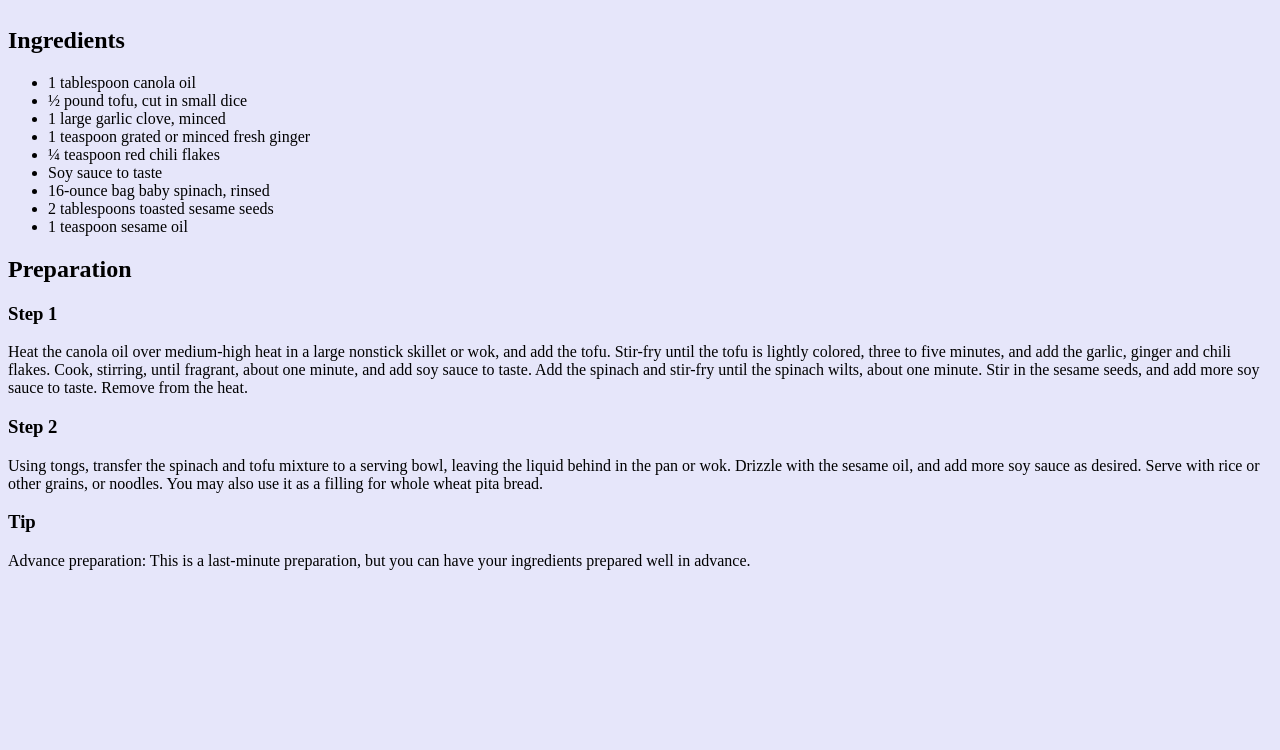
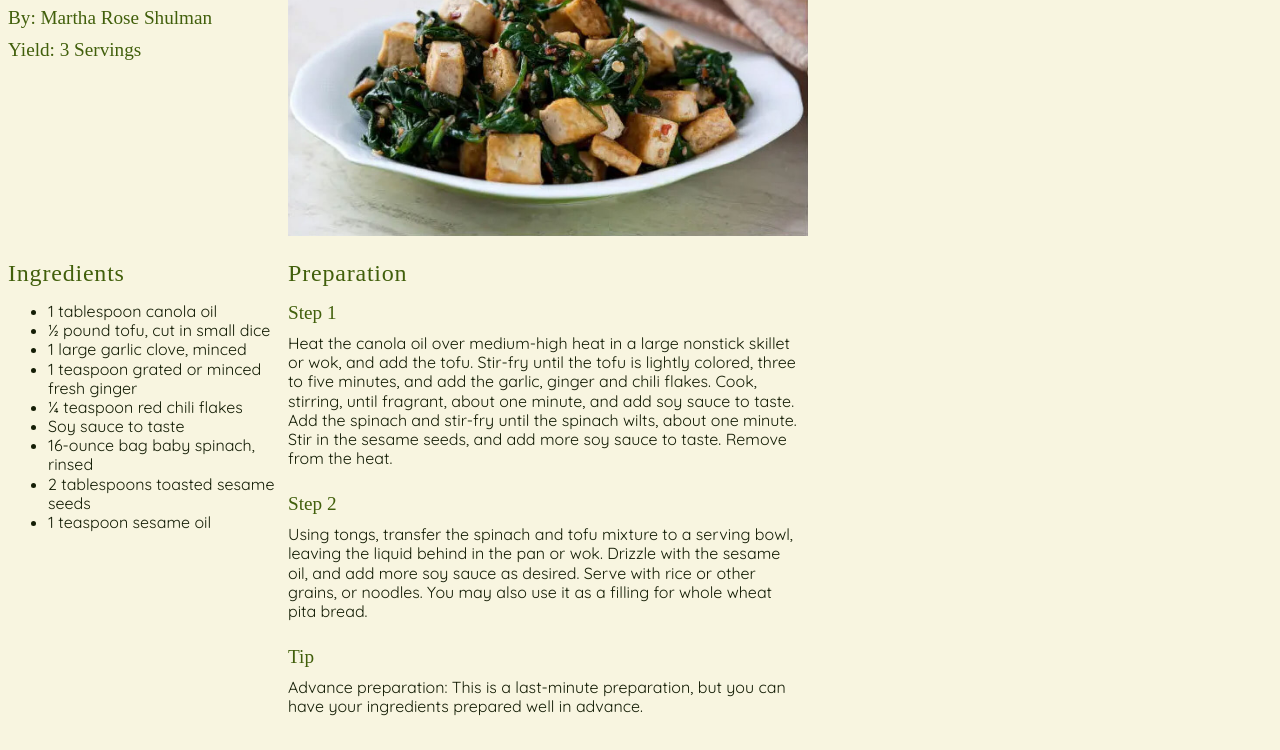
Before and after one commit to AlexCiupac/exercise7, a plain HTML site: page index.html in a window 1280 px wide. Shown: the part 118-868 px from the top of the page. Before the commit the page ends 800 px from the top, so only its background shows below. Drawn offline with Linux system fonts and the light colour scheme; a web font is replaced by a local one.

Commit message:
formatted and added fonts

```diff
--- a/index.html
+++ b/index.html
@@ -3,24 +3,77 @@
   <head>
     <meta charset="UTF-8">
     <title>Exercise7</title>
+    <!-- Made by Alex Ciupac on October 29th 2025 -->
+
+    <!-- Google fonts link -->
+    <link rel="preconnect" href="https://fonts.googleapis.com">
+    <link rel="preconnect" href="https://fonts.gstatic.com" crossorigin>
+    <link href="https://fonts.googleapis.com/css2?family=Quicksand:wght@300..700&family=Rosarivo:ital@0;1&display=swap" rel="stylesheet">
     <style>
       html {
         font-size: 16px;
       }
+
       body {
-        background-color: lavender;
+        background-color: #F8F5E0;
+      }
+
+      h1,
+      h2,
+      h3 {
+        font-family: "Rosarivo", serif;
+
+        color: #415F0B;
+        font-style: normal;
+
+      }
+
+      h1 {
+        font-size: 2em;
+        font-weight: 900;
+        letter-spacing: 1px;
+      }
+
+      h2 {
+        font-size: 1.5em;
+        font-weight: 500;
+        letter-spacing: .8px;
+        margin-bottom: 15px
+      }
+
+      h3 {
+        font-size: 1.2em;
+        font-weight: 100;
+        margin: 10px 10px 10px 0px;
+        padding: 0px;
+      }
+
+      p,
+      ul {
+        font-family: "Quicksand", sans-serif;
+        font-size: .em;
+        font-optical-sizing: auto;
+        font-weight: 400;
+        font-style: normal;
+        color: #141D05;
+        line-height: 1.2;
+        margin-bottom: 25px;
+        margin-top: 0px;
+        margin-right: 10px
       }
 
       .container {
         display: grid;
-        grid-template-columns: 50% 50%;
-        gap: 20px;
-        max-width: 900px;
-        margin: 0 auto;
+        grid-template-columns: 35% 65%;
+        gap: 0px;
+        max-width: 800px;
+        margin: 0px;
       }
 
-      .container div {
+      .container div {}
 
+      img {
+        width: 100%;
       }
     </style>
   </head>
@@ -29,15 +82,15 @@
 
   <body>
     <div class="container">
+      <div>
         <h1>Spinach, Tofu and Sesame Stir-Fry</h1>
-    <h3>
-      By: Martha Rose Shulman
-      Yield: 3 Servings
-    </h3>
+        <h3>By: Martha Rose Shulman</h3>
+        <h3>Yield: 3 Servings</h3>
       </div>
 
-
-
+      <div> <img src="StirFry.jpg" alt="Spinach, Tofu and Sesame Stir-Fry">
+      </div>
+      <div>
         <h2>Ingredients</h2>
 
         <ul>
@@ -51,7 +104,9 @@
           <li>2 tablespoons toasted sesame seeds</li>
           <li>1 teaspoon sesame oil</li>
         </ul>
+      </div>
 
+      <div>
         <h2>Preparation</h2>
 
         <h3>Step 1</h3>
@@ -68,6 +123,10 @@
         <p>
           Advance preparation: This is a last-minute preparation, but you can have your ingredients prepared well in advance.
         </p>
+      </div>
+
+
+    </div>
 
 
   </body>
```
Lines whose indentation alone changed are shown as unchanged.
